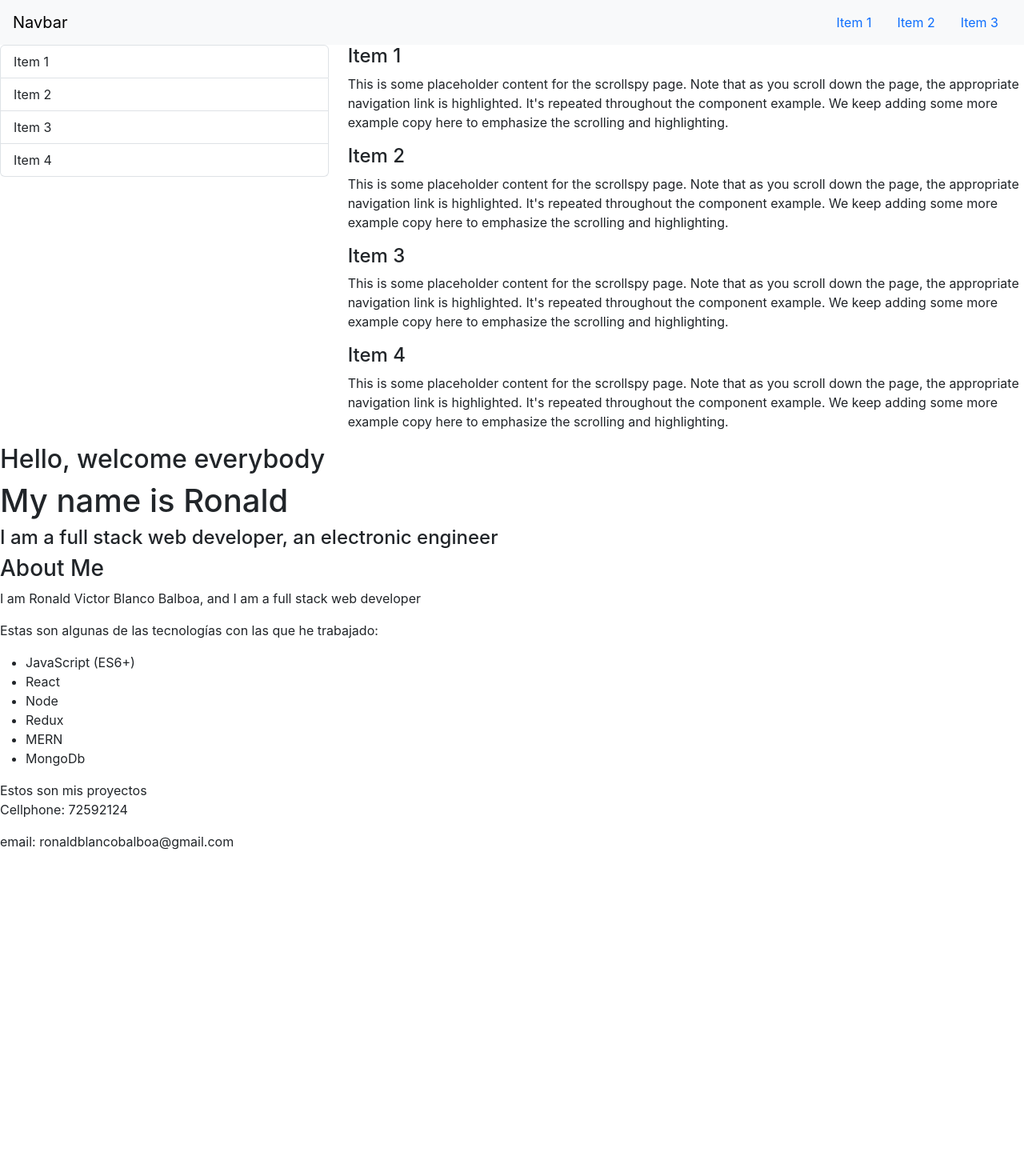
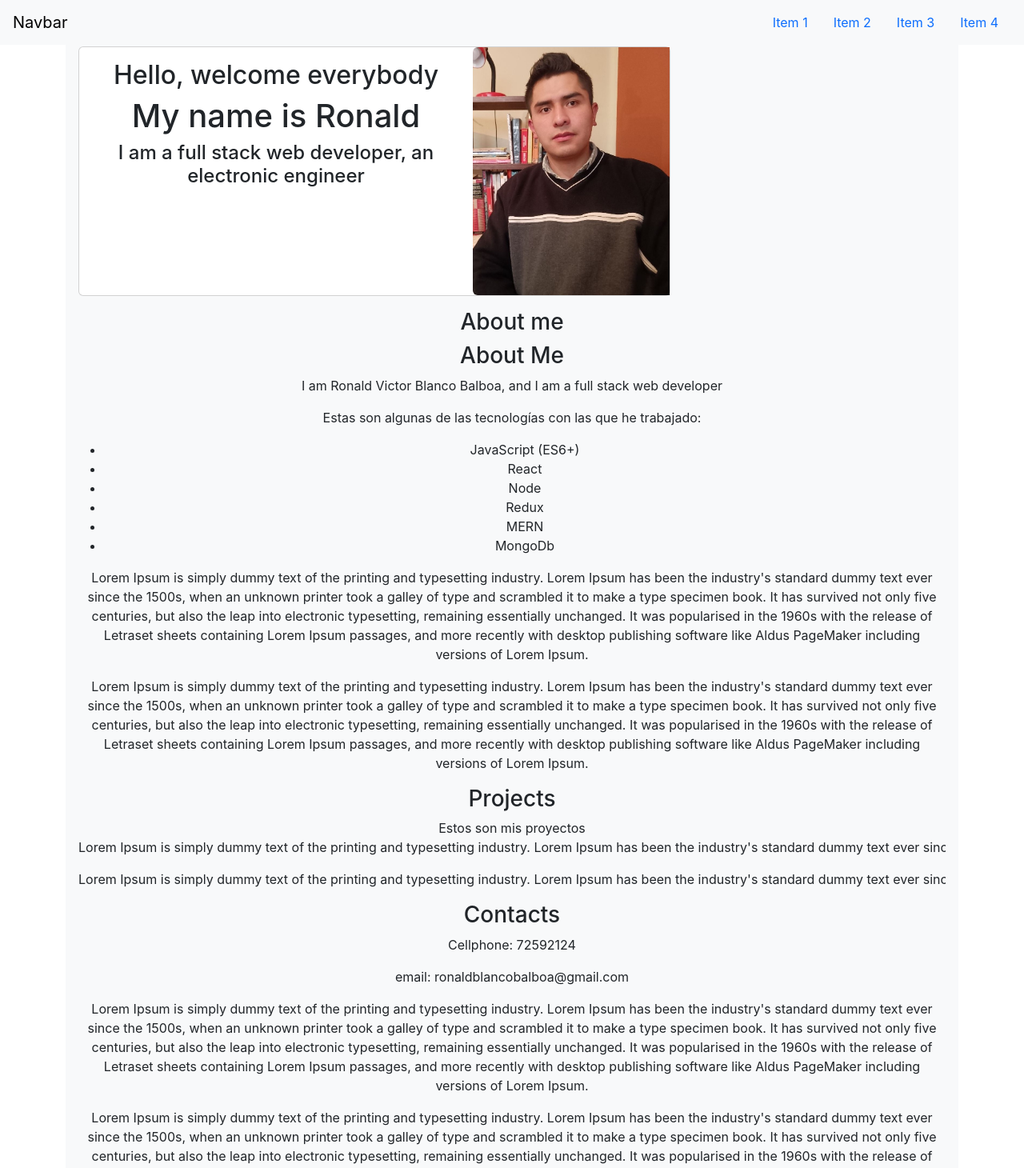
Before and after one commit to Ronald803/portafolio-ronald, a React (Create React App) app: page / in a window 1280 px wide. Shown: the top 1460 px of the page at 80% size. Before the commit the page ends 1080 px from the top, so only its background shows below. Built offline with nearby package versions, Linux system fonts and the light colour scheme; the HTML template or start-up script is replaced by a standard one.

Commit message:
projects

```diff
--- a/src/App.css
+++ b/src/App.css
@@ -1,4 +1,9 @@
 .container {
-  overflow: scroll;
   position: relative;
 }
+
+.scroll-horizontal {
+  width: 100%;
+  overflow-x: scroll;
+  white-space: nowrap;
+}
--- a/src/App.js
+++ b/src/App.js
@@ -1,20 +1,24 @@
 import './App.css';
 import AboutMe from './components/AboutMe';
 import Contacts from './components/Contacts';
-import ListGroup from './components/ListGroup';
 import Navbar from './components/Navbar';
 import Presentation from './components/Presentation';
 import Projects from './components/Projects';
 
 function App() {
   return (
-    <div className="App">
+    <div className="container text-center" >
       <Navbar></Navbar>
-      <ListGroup></ListGroup>
-      <Presentation></Presentation>
-      <AboutMe></AboutMe>
-      <Projects></Projects>
-      <Contacts></Contacts>
+      <div data-bs-spy="scroll" data-bs-target="#navbar-example2" data-bs-root-margin="0px 0px -40%" data-bs-smooth-scroll="true" className="scrollspy-example bg-body-tertiary p-3 rounded-2" tabIndex="0">
+        <h3 id="scrollspy1">Hello!!!</h3>
+        <Presentation></Presentation>
+        <h3 id="scrollspy2">About me</h3>
+        <AboutMe></AboutMe>
+        <h3 id="scrollspy3">Projects</h3>
+        <Projects></Projects>
+        <h3 id="scrollspy4">Contacts</h3>
+        <Contacts></Contacts>
+      </div>
     </div>
   );
 }
--- a/src/components/AboutMe.js
+++ b/src/components/AboutMe.js
@@ -14,6 +14,8 @@ const AboutMe = () => {
                 <li>MERN</li>
                 <li>MongoDb</li>
             </ul>
+            <p>Lorem Ipsum is simply dummy text of the printing and typesetting industry. Lorem Ipsum has been the industry's standard dummy text ever since the 1500s, when an unknown printer took a galley of type and scrambled it to make a type specimen book. It has survived not only five centuries, but also the leap into electronic typesetting, remaining essentially unchanged. It was popularised in the 1960s with the release of Letraset sheets containing Lorem Ipsum passages, and more recently with desktop publishing software like Aldus PageMaker including versions of Lorem Ipsum.</p>
+            <p>Lorem Ipsum is simply dummy text of the printing and typesetting industry. Lorem Ipsum has been the industry's standard dummy text ever since the 1500s, when an unknown printer took a galley of type and scrambled it to make a type specimen book. It has survived not only five centuries, but also the leap into electronic typesetting, remaining essentially unchanged. It was popularised in the 1960s with the release of Letraset sheets containing Lorem Ipsum passages, and more recently with desktop publishing software like Aldus PageMaker including versions of Lorem Ipsum.</p>
         </div>
     );
 }
--- a/src/components/Contacts.js
+++ b/src/components/Contacts.js
@@ -5,6 +5,8 @@ const Contacts = () => {
         <div>
             <p>Cellphone: 72592124</p>
             <p>email: ronaldblancobalboa@gmail.com</p>
+            <p>Lorem Ipsum is simply dummy text of the printing and typesetting industry. Lorem Ipsum has been the industry's standard dummy text ever since the 1500s, when an unknown printer took a galley of type and scrambled it to make a type specimen book. It has survived not only five centuries, but also the leap into electronic typesetting, remaining essentially unchanged. It was popularised in the 1960s with the release of Letraset sheets containing Lorem Ipsum passages, and more recently with desktop publishing software like Aldus PageMaker including versions of Lorem Ipsum.</p>
+            <p>Lorem Ipsum is simply dummy text of the printing and typesetting industry. Lorem Ipsum has been the industry's standard dummy text ever since the 1500s, when an unknown printer took a galley of type and scrambled it to make a type specimen book. It has survived not only five centuries, but also the leap into electronic typesetting, remaining essentially unchanged. It was popularised in the 1960s with the release of Letraset sheets containing Lorem Ipsum passages, and more recently with desktop publishing software like Aldus PageMaker including versions of Lorem Ipsum.</p>
         </div>
     );
 }
--- a/src/components/Navbar.js
+++ b/src/components/Navbar.js
@@ -2,8 +2,8 @@ import React from 'react';
 
 const Navbar = () => {
     return (
-        <nav className='navbar navbar-light bg-light px-3'>
-            <a href='#!' className='navbar-brand'>Navbar</a>
+        <nav id="navbar-example2" className='navbar bg-body-tertiary px-3 mb-3 fixed-top'>
+            <a href='#' className='navbar-brand'>Navbar</a>
             <ul className='nav nav-pills'>
                 <li className='nav-item'>
                     <a href='#scrollspy1' className='nav-link'>Item 1</a>
@@ -14,6 +14,9 @@ const Navbar = () => {
                 <li className='nav-item'>
                     <a href='#scrollspy3' className='nav-link'>Item 3</a>
                 </li>
+                <li className='nav-item'>
+                    <a href='#scrollspy4' className='nav-link'>Item 4</a>
+                </li>
             </ul>
         </nav>
     );
--- a/src/components/Presentation.js
+++ b/src/components/Presentation.js
@@ -2,10 +2,19 @@ import React from 'react';
 
 const Presentation = () => {
     return (
-        <div>
-            <h2>Hello, welcome everybody</h2>
-            <h1>My name is Ronald</h1>
-            <h4>I am a full stack web developer, an electronic engineer</h4>
+        <div className='card mb-3' style={{'max-width':'740px'}}>
+            <div className='row g-0'>
+                <div className='col-md-8'>
+                    <div className='card-body'>
+                        <h2 className='card-title'>Hello, welcome everybody</h2>
+                        <h1>My name is Ronald</h1>
+                        <h4>I am a full stack web developer, an electronic engineer</h4>
+                    </div>
+                </div>
+                <div className='col-md-4'>
+                    <img className='img-fluid rounded-start' src='../img/foto-perfil.jpg' alt='ronald photo'/>
+                </div>
+            </div>
         </div>
     );
 }
--- a/src/components/Projects.js
+++ b/src/components/Projects.js
@@ -2,8 +2,10 @@ import React from 'react';
 
 const Projects = () => {
     return (
-        <div>
+        <div className='scroll-horizontal'>
             Estos son mis proyectos
+            <p>Lorem Ipsum is simply dummy text of the printing and typesetting industry. Lorem Ipsum has been the industry's standard dummy text ever since the 1500s, when an unknown printer took a galley of type and scrambled it to make a type specimen book. It has survived not only five centuries, but also the leap into electronic typesetting, remaining essentially unchanged. It was popularised in the 1960s with the release of Letraset sheets containing Lorem Ipsum passages, and more recently with desktop publishing software like Aldus PageMaker including versions of Lorem Ipsum.</p>
+            <p>Lorem Ipsum is simply dummy text of the printing and typesetting industry. Lorem Ipsum has been the industry's standard dummy text ever since the 1500s, when an unknown printer took a galley of type and scrambled it to make a type specimen book. It has survived not only five centuries, but also the leap into electronic typesetting, remaining essentially unchanged. It was popularised in the 1960s with the release of Letraset sheets containing Lorem Ipsum passages, and more recently with desktop publishing software like Aldus PageMaker including versions of Lorem Ipsum.</p>
         </div>
     );
 }
```
Also changed, not shown: public/img/Ronald-foto.PNG (added), public/img/foto-perfil.jpg (added).
